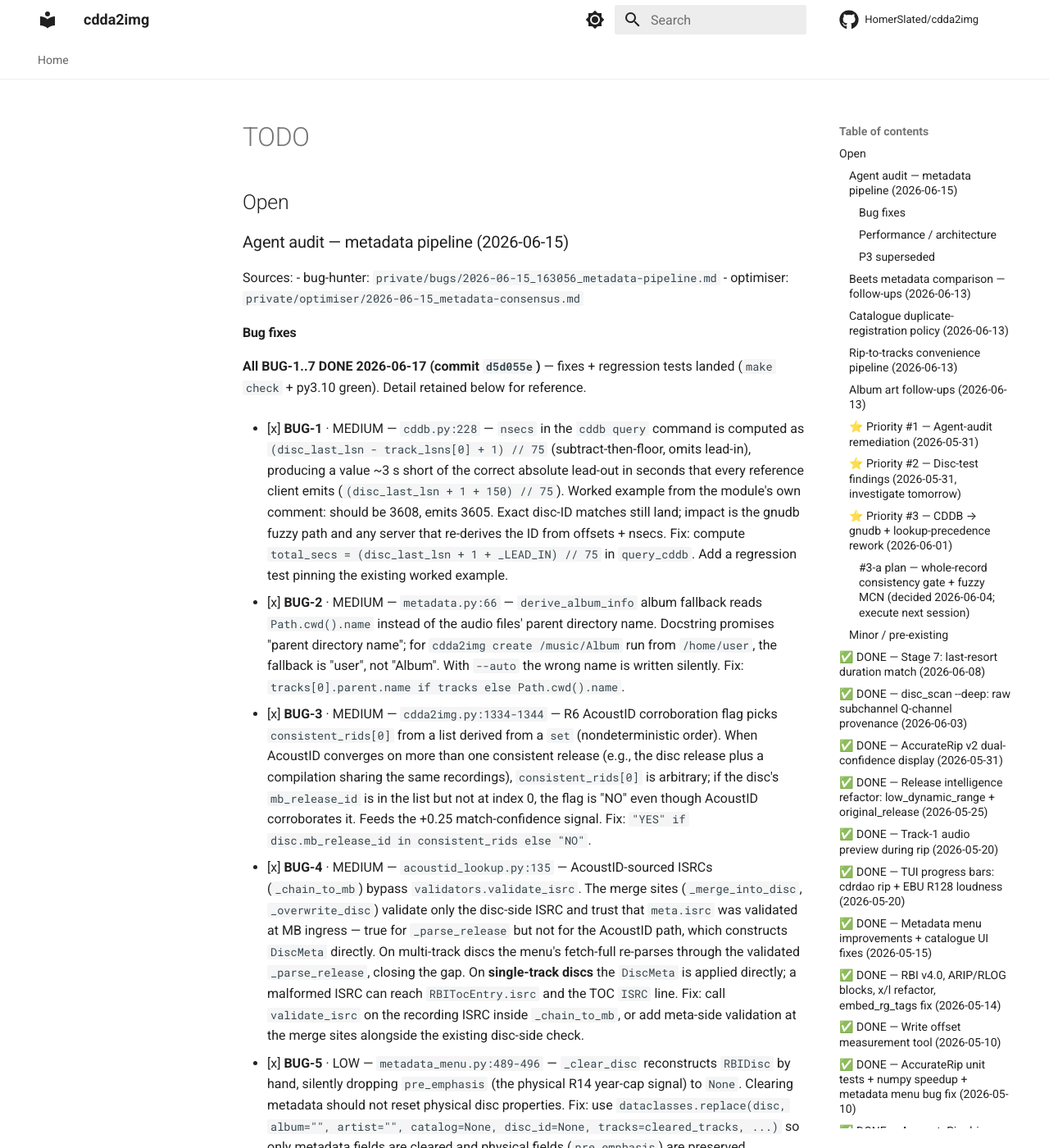
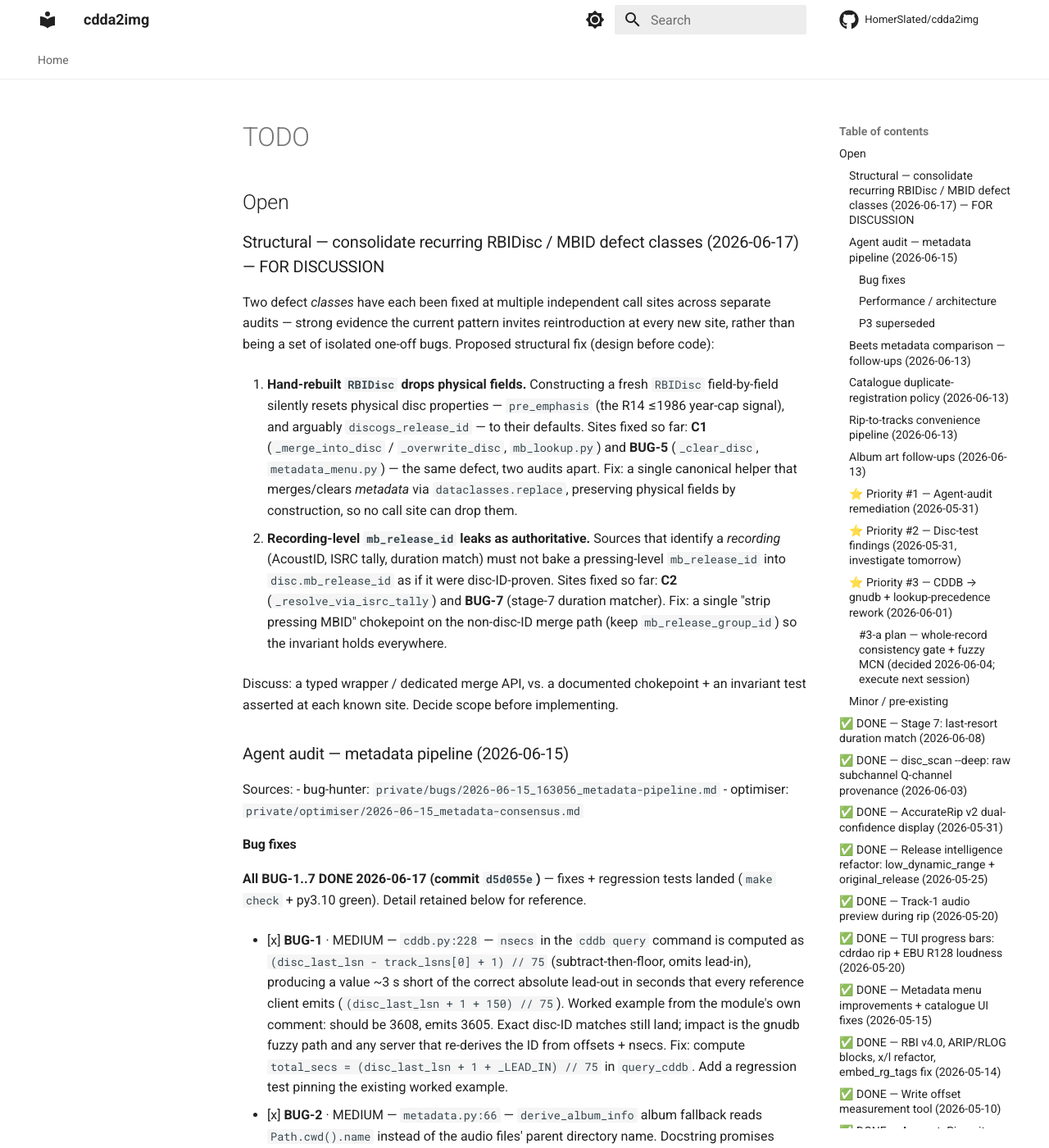
Before and after one commit to HomerSlated/cdda2img, an MkDocs documentation site: the page built from docs/reference/TODO.md, in a window 1280 px wide and 1400 px high. Shown: the whole window at 82% size. Built offline with MkDocs 1.6.1 and Material for MkDocs 9.7.7, drawn with Linux system fonts in a browser that asks for light colours; comment, search, counter and statistics services are not loaded; some of the changed text lies outside the part shown.

Commit message:
docs(todo): structural defect-class item + mark Priority #1/#2/#3 complete
Add a "for discussion" structural item capturing two recurring defect classes
each fixed at multiple call sites across separate audits (hand-rebuilt RBIDisc
dropping physical fields: C1 + BUG-5; recording-level mb_release_id leaking as
authoritative: C2 + BUG-7), with proposed consolidation (canonical
metadata-merge helper + single strip-pressing-MBID chokepoint).

Audit 2026-06-17: Priority #1, #2, #3 are all complete (every checkbox [x];
P1's two non-[x] items closed by design — C3 reverted, P3 moot after the R7
cache removal). Banner each section as COMPLETE / safe to archive. No code
change; ## Open's genuinely live work is now OPT-1..4.

```diff
--- a/docs/reference/TODO.md
+++ b/docs/reference/TODO.md
@@ -1,6 +1,32 @@
 # TODO
 
 ## Open
+
+### Structural — consolidate recurring RBIDisc / MBID defect classes (2026-06-17) — FOR DISCUSSION
+
+Two defect *classes* have each been fixed at multiple independent call sites across
+separate audits — strong evidence the current pattern invites reintroduction at
+every new site, rather than being a set of isolated one-off bugs. Proposed
+structural fix (design before code):
+
+1. **Hand-rebuilt `RBIDisc` drops physical fields.** Constructing a fresh `RBIDisc`
+   field-by-field silently resets physical disc properties — `pre_emphasis` (the R14
+   ≤1986 year-cap signal), and arguably `discogs_release_id` — to their defaults.
+   Sites fixed so far: **C1** (`_merge_into_disc` / `_overwrite_disc`, `mb_lookup.py`)
+   and **BUG-5** (`_clear_disc`, `metadata_menu.py`) — the same defect, two audits
+   apart. Fix: a single canonical helper that merges/clears *metadata* via
+   `dataclasses.replace`, preserving physical fields by construction, so no call site
+   can drop them.
+
+2. **Recording-level `mb_release_id` leaks as authoritative.** Sources that identify
+   a *recording* (AcoustID, ISRC tally, duration match) must not bake a pressing-level
+   `mb_release_id` into `disc.mb_release_id` as if it were disc-ID-proven. Sites fixed
+   so far: **C2** (`_resolve_via_isrc_tally`) and **BUG-7** (stage-7 duration matcher).
+   Fix: a single "strip pressing MBID" chokepoint on the non-disc-ID merge path (keep
+   `mb_release_group_id`) so the invariant holds everywhere.
+
+Discuss: a typed wrapper / dedicated merge API, vs. a documented chokepoint + an
+invariant test asserted at each known site. Decide scope before implementing.
 
 ### Agent audit — metadata pipeline (2026-06-15)
 
@@ -157,6 +183,11 @@
 ---
 
 ### ⭐ Priority #1 — Agent-audit remediation (2026-05-31)
+
+**STATUS: COMPLETE — audited 2026-06-17.** All units S/C/P/Q landed. The two non-`[x]`
+items are closed by design, not pending: **C3** was reverted (`e9866eb`, do not redo —
+the `discids` include makes `/discid` return HTTP 400); **P3** is moot (the R7 cache it
+would extend was removed entirely in `559b84a`; OPT-1/OPT-2 replace it). Safe to archive.
 
 Single plan covering **every** issue raised by the four background agents run on
 2026-05-31 (bug-hunter, optimisation-advisor, guardian-security, flow-doc), across
@@ -239,6 +270,9 @@
       barcode first.
 
 ### ⭐ Priority #2 — Disc-test findings (2026-05-31, investigate tomorrow)
+
+**STATUS: COMPLETE — audited 2026-06-17.** P2-A fixed (`12f3ebc`); P2-B resolved
+(folded into the #3-a plan, Units M/G/A). Both `[x]`. Safe to archive.
 
 Surfaced by a real-disc rip (Green Day — *American Idiot*, original 2004 commercial
 pressing). Both are the "a null/blank/odd value blamed on 'no record' is actually a bad
@@ -295,6 +329,9 @@
           here (the `Preview changes` page already proposed `American Idiot` / 2004-08-10 / GB).
 
 ### ⭐ Priority #3 — CDDB → gnudb + lookup-precedence rework (2026-06-01)
+
+**STATUS: COMPLETE — audited 2026-06-17.** #3-a..#3-d all `[x]`, and the #3-a sub-plan
+(Units M/G/A) all `[x]`. Safe to archive.
 
 Decided after the P2-B investigation (above) and a provenance deep-dive. Diagnostic tools
 committed `233fa2b` (`tools/trace_album.py` static model + `tools/trace_album_live.py` live).
```
